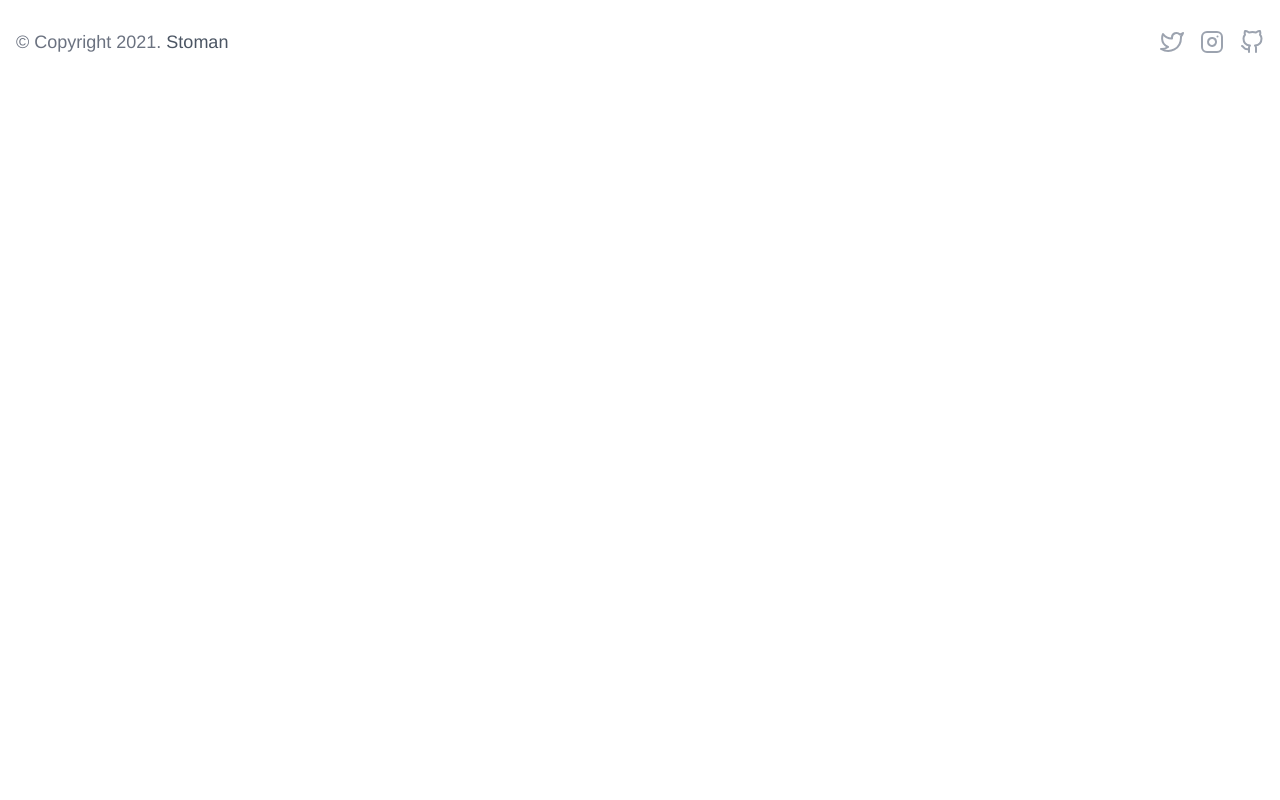
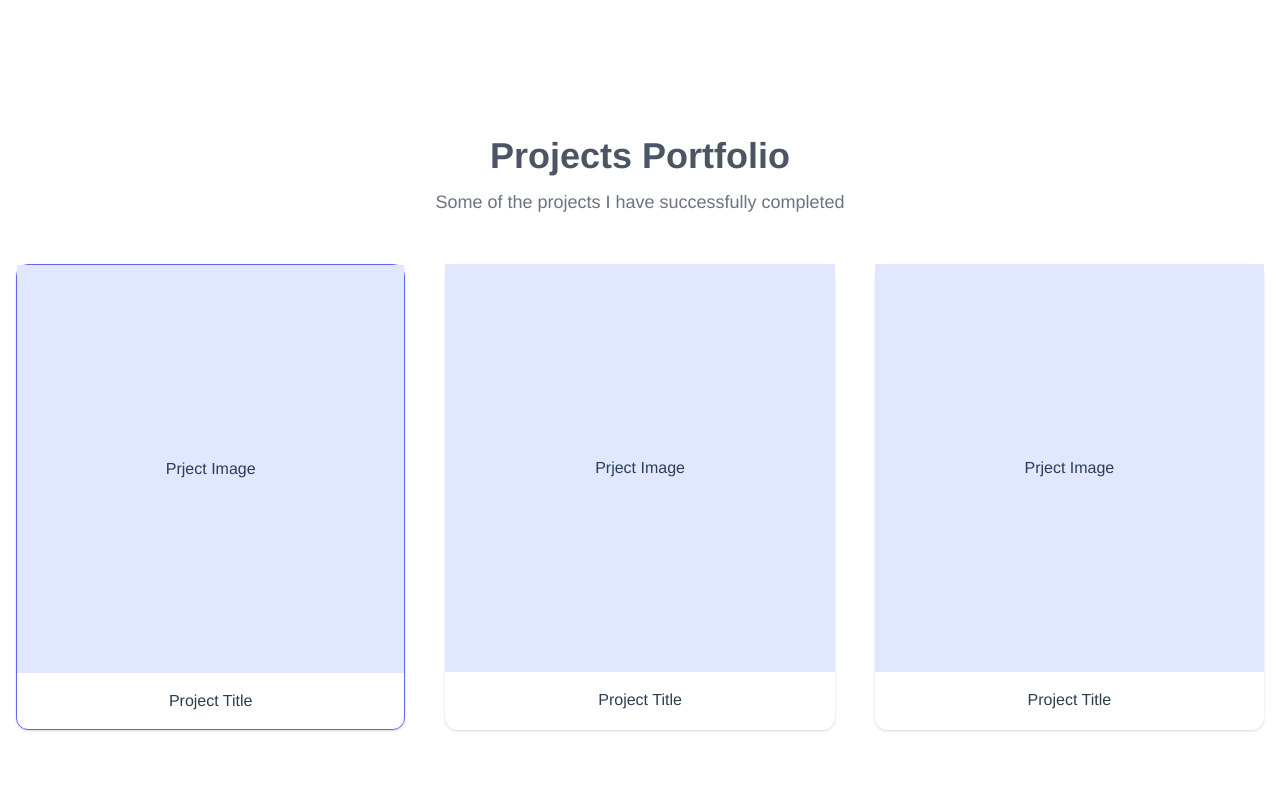
Before and after one commit to blasbot/vuejs-tailwindcss-project, a Vue app: page / in a window 1280 px wide. Shown: the part 800-1600 px from the top of the page. Before the commit the page ends 876 px from the top, so only its background shows below. Built offline with nearby package versions, Linux system fonts and the light colour scheme.

Commit message:
Home projects portfolio structure

```diff
--- a/src/components/Home.vue
+++ b/src/components/Home.vue
@@ -26,9 +26,42 @@
 		<!-- Banner End -->
 
 		<!-- Home Poject Section Start -->
-		<section>
-			<div>
-				<p>lorem10</p>
+		<section class="py-48">
+			<div class="text-center">
+				<p class="text-4xl font-semibold mb-3 text-gray-600">
+					Projects Portfolio
+				</p>
+				<p class="text-lg text-gray-500">
+					Some of the projects I have successfully completed
+				</p>
+			</div>
+			<div class="w-full flex mt-12 gap-10">
+				<div
+					class="w-1/3 border border-indigo-500 rounded-xl shadow cursor-pointer"
+				>
+					<div class="bg-indigo-100 py-48">
+						Prject Image
+					</div>
+					<div class="text-center px-4 py-4">
+						Project Title
+					</div>
+				</div>
+				<div class="w-1/3 rounded-xl shadow cursor-pointer">
+					<div class="bg-indigo-100 py-48">
+						Prject Image
+					</div>
+					<div class="text-center px-4 py-4">
+						Project Title
+					</div>
+				</div>
+				<div class="w-1/3 rounded-xl shadow cursor-pointer">
+					<div class="bg-indigo-100 py-48">
+						Prject Image
+					</div>
+					<div class="text-center px-4 py-4">
+						Project Title
+					</div>
+				</div>
 			</div>
 		</section>
 		<!-- Home Poject Section End -->
```
